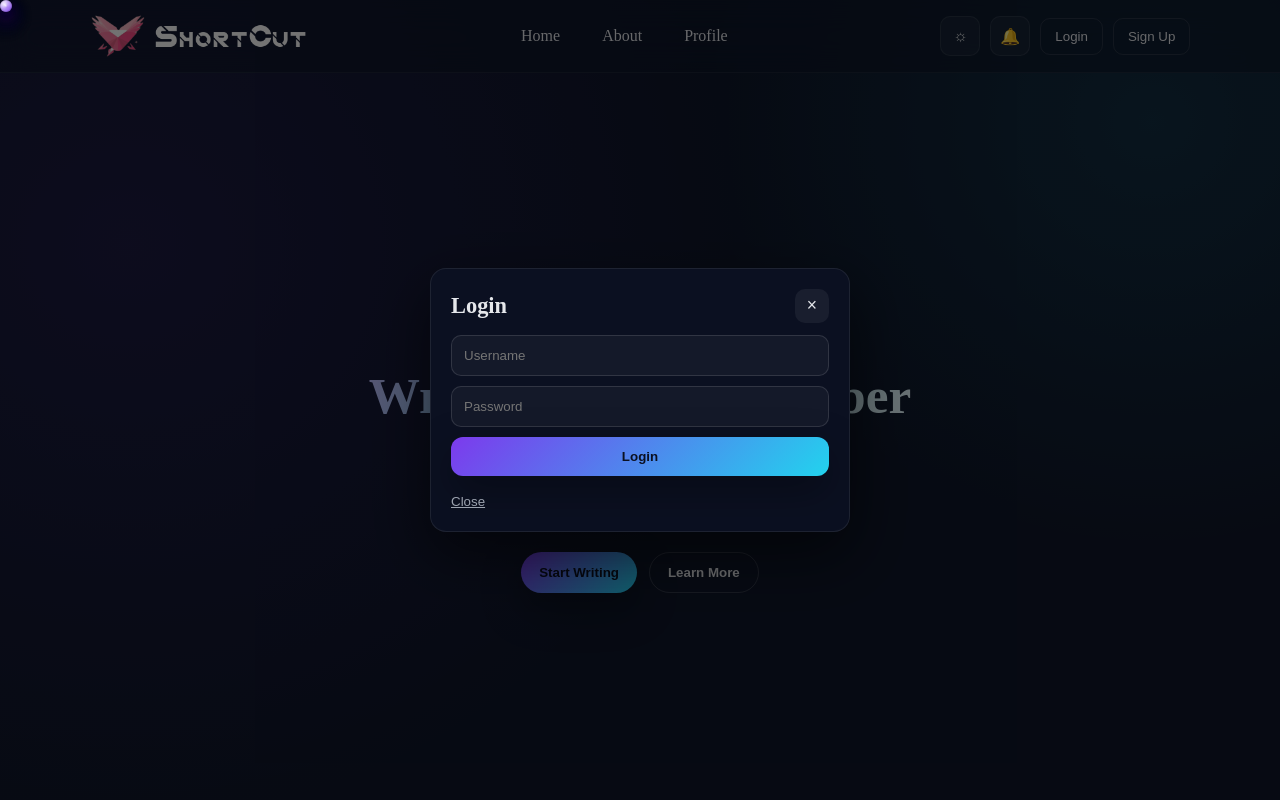
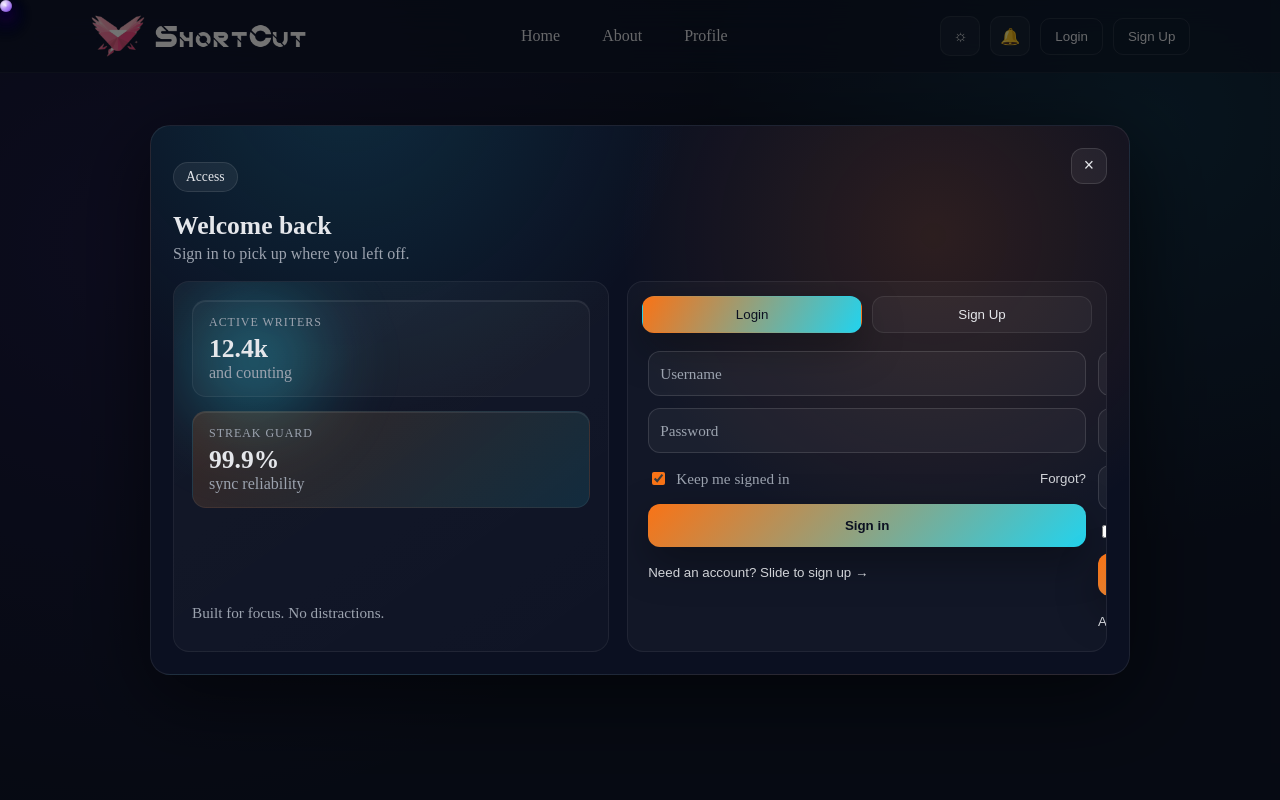
Before and after one commit to akashregana77/test-app, a React (Vite) app: page / in a window 1280 px wide. Both pictures are taken after a click on the button "Login". Shown: the top 800 px of the page. Built offline with nearby package versions, Linux system fonts and the light colour scheme.

Commit message:
new login

```diff
--- a/src/Components/Navbar/Navbar.css
+++ b/src/Components/Navbar/Navbar.css
@@ -3,7 +3,7 @@
 	--panel: #111827;
 	--card: #111827;
 	--card-border: rgba(255, 255, 255, 0.06);
-	--accent: #7c3aed;
+	--accent: #f97316;
 	--accent-2: #22d3ee;
 	--text: #e5e7eb;
 	--muted: #9ca3af;
@@ -133,60 +133,238 @@
 }
 
 .auth-modal {
-	width: min(420px, 100%);
-	background: #0b1021;
+	width: min(980px, 98%);
+	background: radial-gradient(circle at 20% -10%, rgba(34, 211, 238, 0.14), transparent 35%),
+		radial-gradient(circle at 80% 20%, rgba(249, 115, 22, 0.14), transparent 35%),
+		#0b1021;
 	border: 1px solid rgba(255, 255, 255, 0.08);
-	border-radius: 16px;
-	padding: 20px 20px 16px;
-	box-shadow: 0 22px 60px rgba(0, 0, 0, 0.55);
+	border-radius: 20px;
+	padding: 22px;
+	box-shadow: 0 22px 80px rgba(0, 0, 0, 0.55);
+	display: flex;
+	flex-direction: column;
+	gap: 18px;
+	overflow: hidden;
 }
 
-.auth-header {
+.auth-top {
+	display: flex;
+	align-items: flex-start;
+	justify-content: space-between;
+}
+
+.auth-copy h2 {
+	margin: 6px 0 4px;
+	font-size: 1.6rem;
+}
+
+.muted {
+	color: var(--muted);
+	margin: 0;
+}
+
+.pill {
+	display: inline-flex;
+	align-items: center;
+	gap: 6px;
+	background: rgba(255, 255, 255, 0.06);
+	border: 1px solid rgba(255, 255, 255, 0.1);
+	padding: 6px 12px;
+	border-radius: 999px;
+	font-size: 0.85rem;
+}
+
+.icon-btn {
+	border: 1px solid rgba(255, 255, 255, 0.12);
+	background: rgba(255, 255, 255, 0.06);
+	color: var(--text);
+	width: 36px;
+	height: 36px;
+	border-radius: 12px;
+	cursor: pointer;
+	font-size: 1.1rem;
+	line-height: 1;
+	transition: var(--transition);
+}
+
+.icon-btn:hover {
+	transform: translateY(-1px);
+	border-color: rgba(255, 255, 255, 0.2);
+}
+
+.auth-body {
+	display: grid;
+	grid-template-columns: 1fr 1.1fr;
+	gap: 18px;
+}
+
+.auth-visual {
+	position: relative;
+	background: linear-gradient(145deg, rgba(255, 255, 255, 0.04), rgba(255, 255, 255, 0.02));
+	border: 1px solid rgba(255, 255, 255, 0.06);
+	border-radius: 16px;
+	padding: 18px;
+	min-height: 320px;
+	overflow: hidden;
+}
+
+.glow {
+	position: absolute;
+	width: 240px;
+	height: 240px;
+	background: radial-gradient(circle, rgba(34, 211, 238, 0.4), transparent 60%);
+	filter: blur(30px);
+	left: -40px;
+	top: -40px;
+}
+
+.stat-card {
+	position: relative;
+	z-index: 1;
+	background: rgba(255, 255, 255, 0.03);
+	border: 1px solid rgba(255, 255, 255, 0.06);
+	border-radius: 14px;
+	padding: 14px 16px;
+	margin-bottom: 14px;
+	box-shadow: inset 0 1px 0 rgba(255, 255, 255, 0.08);
+}
+
+.stat-card.accent {
+	background: linear-gradient(140deg, rgba(249, 115, 22, 0.16), rgba(34, 211, 238, 0.12));
+}
+
+.stat-card .label {
+	text-transform: uppercase;
+	letter-spacing: 0.08em;
+	font-size: 0.75rem;
+	color: var(--muted);
+	margin: 0 0 4px;
+}
+
+.stat-card h3 {
+	margin: 0;
+	font-size: 1.6rem;
+}
+
+.footnote {
+	position: absolute;
+	bottom: 14px;
+	left: 18px;
+	color: var(--muted);
+	font-size: 0.95rem;
+}
+
+.auth-panel {
+	background: rgba(255, 255, 255, 0.03);
+	border: 1px solid rgba(255, 255, 255, 0.06);
+	border-radius: 16px;
+	padding: 14px;
+	overflow: hidden;
+}
+
+.tab-row {
+	display: grid;
+	grid-template-columns: repeat(2, 1fr);
+	gap: 10px;
+	margin-bottom: 12px;
+}
+
+.tab {
+	border: 1px solid rgba(255, 255, 255, 0.08);
+	background: rgba(255, 255, 255, 0.04);
+	color: var(--text);
+	border-radius: 12px;
+	padding: 10px;
+	cursor: pointer;
+	transition: var(--transition);
+}
+
+.tab.active {
+	background: linear-gradient(120deg, var(--accent), var(--accent-2));
+	color: #0b1021;
+	box-shadow: var(--shadow);
+	border-color: transparent;
+}
+
+.form-track {
+	display: flex;
+	width: 200%;
+	transition: 400ms ease;
+}
+
+.auth-form {
+	width: 50%;
+	display: flex;
+	flex-direction: column;
+	gap: 12px;
+	padding: 6px 6px 2px;
+}
+
+.field {
+	position: relative;
+}
+
+.field input {
+	width: 100%;
+	padding: 18px 12px 10px;
+	border-radius: 12px;
+	border: 1px solid rgba(255, 255, 255, 0.12);
+	background: rgba(255, 255, 255, 0.04);
+	color: var(--text);
+	transition: var(--transition);
+}
+
+.field label {
+	position: absolute;
+	left: 12px;
+	top: 14px;
+	color: var(--muted);
+	font-size: 0.95rem;
+	transition: 200ms ease;
+	pointer-events: none;
+}
+
+.field input:focus,
+.field input:not(:placeholder-shown) {
+	border-color: rgba(34, 211, 238, 0.6);
+	background: rgba(255, 255, 255, 0.06);
+}
+
+.field input:focus + label,
+.field input:not(:placeholder-shown) + label,
+.field.filled label {
+	transform: translateY(-11px) scale(0.92);
+	color: var(--accent-2);
+}
+
+.dual {
+	display: grid;
+	grid-template-columns: repeat(2, 1fr);
+	gap: 10px;
+}
+
+.row {
 	display: flex;
 	justify-content: space-between;
 	align-items: center;
-	margin-bottom: 10px;
+	gap: 8px;
+	color: var(--muted);
+	font-size: 0.95rem;
 }
 
-.auth-header h2 {
-	margin: 0;
-	font-size: 1.4rem;
+.checkbox {
+	display: inline-flex;
+	align-items: center;
+	gap: 8px;
+	cursor: pointer;
 }
 
-.icon-btn {
-	border: none;
-	background: rgba(255, 255, 255, 0.06);
-	color: var(--text);
-	width: 34px;
-	height: 34px;
-	border-radius: 10px;
-	cursor: pointer;
-	font-size: 1.1rem;
-	line-height: 1;
-}
-
-.auth-form {
-	display: flex;
-	flex-direction: column;
-	gap: 10px;
-	margin: 12px 0;
-}
-
-.auth-form input {
-	padding: 12px 12px;
-	border-radius: 10px;
-	border: 1px solid rgba(255, 255, 255, 0.12);
-	background: rgba(255, 255, 255, 0.04);
-	color: var(--text);
-}
-
-.auth-form input:focus {
-	outline: 2px solid var(--accent);
-	outline-offset: 1px;
+.checkbox input {
+	accent-color: var(--accent);
 }
 
 .primary-btn {
-	padding: 12px;
+	padding: 14px;
 	border: none;
 	border-radius: 12px;
 	background: linear-gradient(135deg, var(--accent), var(--accent-2));
@@ -194,25 +372,48 @@
 	font-weight: 700;
 	cursor: pointer;
 	box-shadow: var(--shadow);
+	transition: var(--transition);
 }
 
-.text-btn {
-	border: none;
-	background: transparent;
-	color: var(--muted);
-	cursor: pointer;
-	padding: 6px 0;
-	text-decoration: underline;
+.primary-btn:hover {
+	transform: translateY(-1px);
 }
 
-.auth-error {
-	color: #ff8a8a;
-	margin: 6px 0;
+.ghost-btn,
+.link-btn {
+	background: transparent;
+	border: none;
+	color: var(--text);
+	opacity: 0.9;
+	cursor: pointer;
+	text-align: left;
+	padding: 6px 0;
+	transition: var(--transition);
 }
 
-.auth-success {
-	color: #7ef6c5;
-	margin: 6px 0;
+.ghost-btn:hover,
+.link-btn:hover {
+	opacity: 1;
+	color: var(--accent-2);
+}
+
+.inline-alert {
+	margin-top: 10px;
+	padding: 12px 14px;
+	border-radius: 12px;
+	border: 1px solid rgba(255, 255, 255, 0.1);
+	color: var(--text);
+	background: rgba(255, 255, 255, 0.04);
+}
+
+.inline-alert.error {
+	border-color: rgba(255, 138, 138, 0.5);
+	color: #ffb4b4;
+}
+
+.inline-alert.success {
+	border-color: rgba(126, 246, 197, 0.4);
+	color: #a6ffd9;
 }
 
 .toggle::after {
@@ -236,4 +437,22 @@
 		width: 100%;
 		justify-content: center;
 	}
+
+	.auth-body {
+		grid-template-columns: 1fr;
+	}
+
+	.form-track {
+		width: 100%;
+		flex-direction: column;
+		transform: translateX(0%) !important;
+	}
+
+	.auth-form {
+		width: 100%;
+	}
+
+	.dual {
+		grid-template-columns: 1fr;
+	}
 }
--- a/src/Components/Navbar/Navbar.jsx
+++ b/src/Components/Navbar/Navbar.jsx
@@ -1,73 +1,214 @@
-import React, { useState } from "react";
+import React, { useEffect, useMemo, useState } from "react";
 import { Link } from "react-router-dom";
 import logo from "../../assets/logo-light-transparent.png";
 import "./Navbar.css";
 
-const AuthModal = ({ mode, onClose }) => {
-  const [username, setUsername] = useState("");
-  const [email, setEmail] = useState("");
-  const [password, setPassword] = useState("");
+const AuthModal = ({ initialMode, onClose }) => {
+  const [mode, setMode] = useState(initialMode || "login");
+  const [loginUsername, setLoginUsername] = useState("");
+  const [loginPassword, setLoginPassword] = useState("");
+  const [signupName, setSignupName] = useState("");
+  const [signupEmail, setSignupEmail] = useState("");
+  const [signupPassword, setSignupPassword] = useState("");
+  const [signupConfirm, setSignupConfirm] = useState("");
   const [error, setError] = useState("");
   const [message, setMessage] = useState("");
 
-  const handleSubmit = (e) => {
+  useEffect(() => {
+    setMode(initialMode || "login");
+  }, [initialMode]);
+
+  useEffect(() => {
+    setError("");
+    setMessage("");
+  }, [mode]);
+
+  const ribbonCopy = useMemo(
+    () =>
+      mode === "login"
+        ? { title: "Welcome back", caption: "Sign in to pick up where you left off." }
+        : { title: "Create account", caption: "Join ShortCut to sync notes, diaries, and stories." },
+    [mode]
+  );
+
+  const handleSubmit = (e, submitMode) => {
     e.preventDefault();
     setError("");
     setMessage("");
 
-    if (mode === "login") {
-      if (username === "admin" && password === "1234") {
-        setMessage(`Welcome back, ${username}!`);
+    if (submitMode === "login") {
+      if (loginUsername === "admin" && loginPassword === "1234") {
+        setMessage(`Welcome back, ${loginUsername || "creator"}!`);
       } else {
         setError("Invalid username or password");
       }
-    } else {
-      if (!email.includes("@")) {
+      return;
+    }
+
+    if (!signupName.trim()) {
+      setError("Please add your name");
+      return;
+    }
+    if (!signupEmail.includes("@")) {
       setError("Please enter a valid email");
       return;
     }
+    if (signupPassword.length < 6) {
+      setError("Use at least 6 characters");
+      return;
+    }
+    if (signupPassword !== signupConfirm) {
+      setError("Passwords do not match");
+      return;
+    }
     setMessage("Account created! You can log in now.");
-    }
   };
 
   return (
     <div className="auth-overlay" role="dialog" aria-modal="true">
-      <div className="auth-modal">
-        <div className="auth-header">
-          <h2>{mode === "login" ? "Login" : "Sign Up"}</h2>
+      <div className={`auth-modal ${mode}-active`}>
+        <div className="auth-top">
+          <div className="auth-copy">
+            <p className="pill">{mode === "login" ? "Access" : "New"}</p>
+            <h2>{ribbonCopy.title}</h2>
+            <p className="muted">{ribbonCopy.caption}</p>
+          </div>
           <button aria-label="Close" className="icon-btn" onClick={onClose}>×</button>
         </div>
-        <form onSubmit={handleSubmit} className="auth-form">
+
+        <div className="auth-body">
+          <div className="auth-visual">
+            <div className="glow" aria-hidden="true" />
+            <div className="stat-card">
+              <p className="label">Active writers</p>
+              <h3>12.4k</h3>
+              <p className="muted">and counting</p>
+            </div>
+            <div className="stat-card accent">
+              <p className="label">Streak guard</p>
+              <h3>99.9%</h3>
+              <p className="muted">sync reliability</p>
+            </div>
+            <p className="footnote">Built for focus. No distractions.</p>
+          </div>
+
+          <div className="auth-panel">
+            <div className="tab-row">
+              <button
+                className={mode === "login" ? "tab active" : "tab"}
+                onClick={() => setMode("login")}
+              >
+                Login
+              </button>
+              <button
+                className={mode === "signup" ? "tab active" : "tab"}
+                onClick={() => setMode("signup")}
+              >
+                Sign Up
+              </button>
+            </div>
+
+            <div
+              className="form-track"
+              style={{ transform: mode === "login" ? "translateX(0%)" : "translateX(-50%)" }}
+            >
+              <form className="auth-form" onSubmit={(e) => handleSubmit(e, "login")}>
+                <div className={`field ${loginUsername ? "filled" : ""}`}>
                   <input
                     type="text"
-            placeholder="Username"
-            value={username}
-            onChange={(e) => setUsername(e.target.value)}
+                    placeholder=" "
+                    value={loginUsername}
+                    onChange={(e) => setLoginUsername(e.target.value)}
                     required
                   />
-          {mode === "signup" && (
+                  <label>Username</label>
+                </div>
+                <div className={`field ${loginPassword ? "filled" : ""}`}>
+                  <input
+                    type="password"
+                    placeholder=" "
+                    value={loginPassword}
+                    onChange={(e) => setLoginPassword(e.target.value)}
+                    required
+                  />
+                  <label>Password</label>
+                </div>
+                <div className="row">
+                  <label className="checkbox">
+                    <input type="checkbox" defaultChecked />
+                    <span>Keep me signed in</span>
+                  </label>
+                  <button type="button" className="link-btn">Forgot?</button>
+                </div>
+                <button type="submit" className="primary-btn">Sign in</button>
+                <button type="button" className="ghost-btn" onClick={() => setMode("signup")}>
+                  Need an account? Slide to sign up →
+                </button>
+              </form>
+
+              <form className="auth-form" onSubmit={(e) => handleSubmit(e, "signup")}>
+                <div className={`field ${signupName ? "filled" : ""}`}>
+                  <input
+                    type="text"
+                    placeholder=" "
+                    value={signupName}
+                    onChange={(e) => setSignupName(e.target.value)}
+                    required
+                  />
+                  <label>Full name</label>
+                </div>
+                <div className={`field ${signupEmail ? "filled" : ""}`}>
                   <input
                     type="email"
-              placeholder="Email"
-              value={email}
-              onChange={(e) => setEmail(e.target.value)}
+                    placeholder=" "
+                    value={signupEmail}
+                    onChange={(e) => setSignupEmail(e.target.value)}
                     required
                   />
-          )}
+                  <label>Email</label>
+                </div>
+                <div className="dual">
+                  <div className={`field ${signupPassword ? "filled" : ""}`}>
                     <input
                       type="password"
-            placeholder="Password"
-            value={password}
-            onChange={(e) => setPassword(e.target.value)}
+                      placeholder=" "
+                      value={signupPassword}
+                      onChange={(e) => setSignupPassword(e.target.value)}
                       required
                     />
-          <button type="submit" className="primary-btn">
-            {mode === "login" ? "Login" : "Create Account"}
+                    <label>Password</label>
+                  </div>
+                  <div className={`field ${signupConfirm ? "filled" : ""}`}>
+                    <input
+                      type="password"
+                      placeholder=" "
+                      value={signupConfirm}
+                      onChange={(e) => setSignupConfirm(e.target.value)}
+                      required
+                    />
+                    <label>Confirm</label>
+                  </div>
+                </div>
+                <div className="row">
+                  <label className="checkbox">
+                    <input type="checkbox" />
+                    <span>Send me product updates</span>
+                  </label>
+                </div>
+                <button type="submit" className="primary-btn">Create account</button>
+                <button type="button" className="ghost-btn" onClick={() => setMode("login")}>
+                  Already registered? Slide to login →
                 </button>
               </form>
-        {error && <p className="auth-error">{error}</p>}
-        {message && <p className="auth-success">{message}</p>}
-        <button className="text-btn" onClick={onClose}>Close</button>
+            </div>
+
+            {(error || message) && (
+              <div className={`inline-alert ${error ? "error" : "success"}`}>
+                {error || message}
+              </div>
+            )}
+          </div>
+        </div>
       </div>
     </div>
   );
@@ -96,7 +237,7 @@ const Navbar = () => {
       </nav>
 
       {activeModal && (
-        <AuthModal mode={activeModal} onClose={() => setActiveModal(null)} />
+        <AuthModal initialMode={activeModal} onClose={() => setActiveModal(null)} />
       )}
     </>
   );
```
Lines whose indentation alone changed are shown as unchanged.
